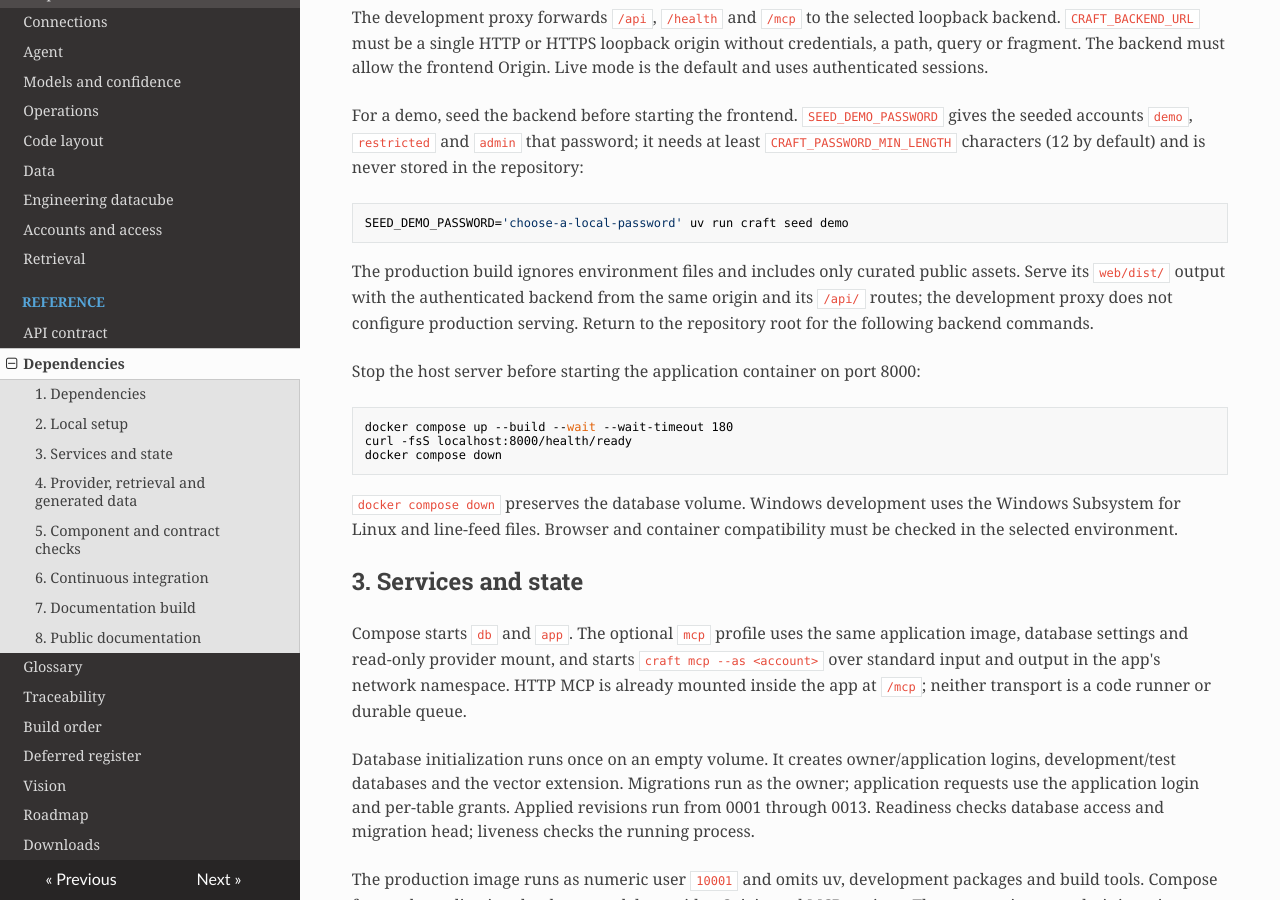
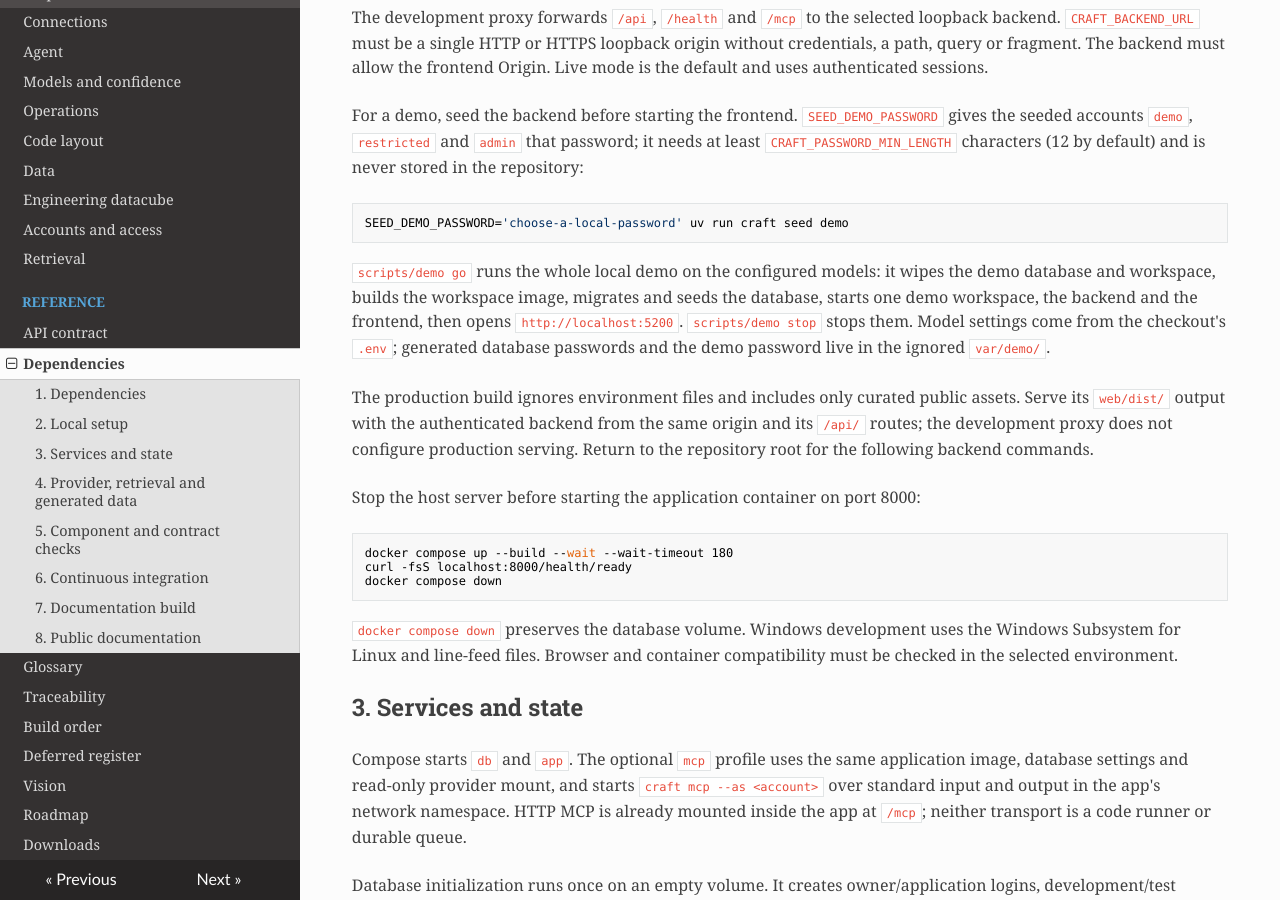
Before and after one commit to mchdeore/CRAFT, an MkDocs documentation site: the page built from docs/Dependencies-and-Integration.md, in a window 1280 px wide and 900 px high, scrolled down 4009 px. Built offline with MkDocs 1.6.1, drawn with Linux system fonts in a browser that asks for light colours; nearby versions of some CDN libraries.

Commit message:
Add a one-command local demo
scripts/demo go wipes, rebuilds, seeds and starts the demo on the configured
models and opens it in Chrome; scripts/demo stop shuts it down.

````diff
--- a/docs/Dependencies-and-Integration.md
+++ b/docs/Dependencies-and-Integration.md
@@ -124,6 +124,8 @@
 SEED_DEMO_PASSWORD='choose-a-local-password' uv run craft seed demo
 ```
 
+`scripts/demo go` runs the whole local demo on the configured models: it wipes the demo database and workspace, builds the workspace image, migrates and seeds the database, starts one demo workspace, the backend and the frontend, then opens `http://localhost:5200`. `scripts/demo stop` stops them. Model settings come from the checkout's `.env`; generated database passwords and the demo password live in the ignored `var/demo/`.
+
 The production build ignores environment files and includes only curated public assets. Serve its `web/dist/` output with the authenticated backend from the same origin and its `/api/` routes; the development proxy does not configure production serving. Return to the repository root for the following backend commands.
 
 Stop the host server before starting the application container on port 8000:
````
Also changed, not shown: 1 other file.
